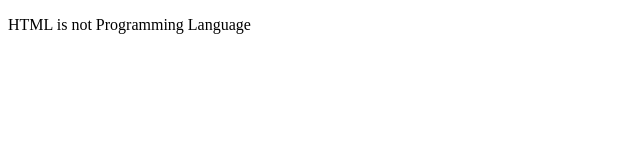
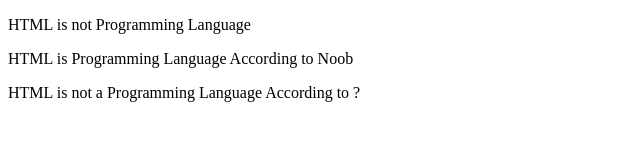
Before and after one commit to TechJayVee/gitTest, a plain HTML site: page index.html in a window 1280 px wide. Shown: the whole page, without its empty margins (0-640 px from the left). Drawn offline with Linux system fonts and the light colour scheme.

Commit message:
Added Another line

```diff
--- a/index.html
+++ b/index.html
@@ -8,5 +8,7 @@
 </head>
 <body>
     <p>HTML is not Programming Language</p>
+    <p>HTML is  Programming Language According to Noob</p>
+    <p>HTML is  not a Programming Language According to ?</p>
 </body>
 </html>
```
